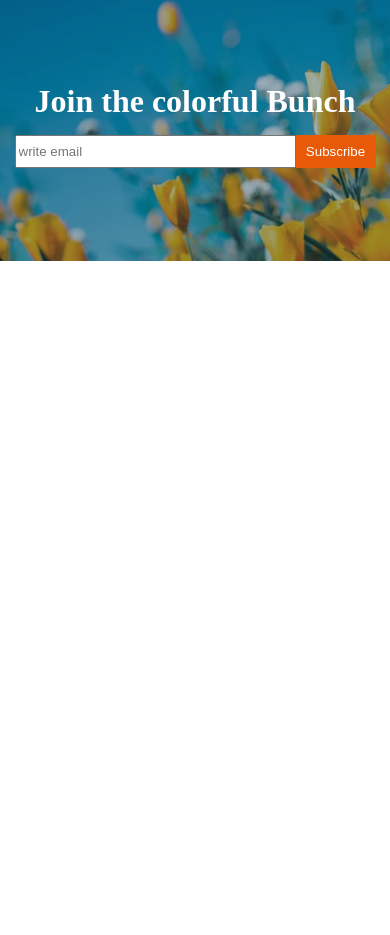
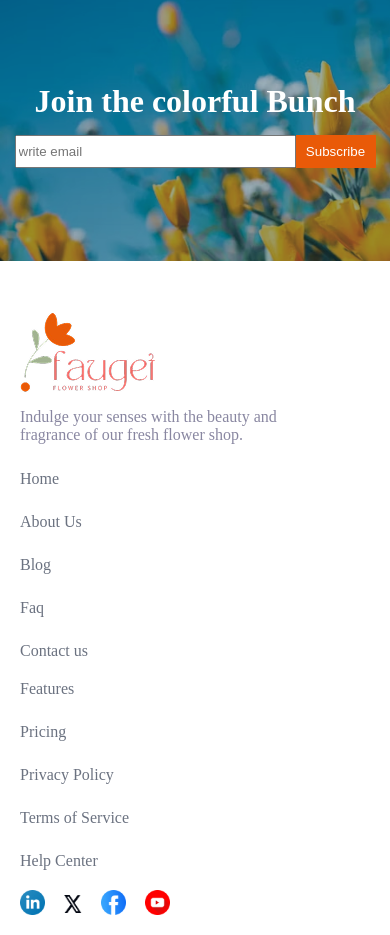
Before and after one commit to sarwarx369/assignment-2, a plain HTML site: page index.html in a window 390 px wide. Shown: the part 4028-4963 px from the top of the page. Before the commit the page ends 4339 px from the top, so only its background shows below. Drawn offline with Linux system fonts and the light colour scheme.

Commit message:
responsive footer added

```diff
--- a/flower.css
+++ b/flower.css
@@ -243,6 +243,41 @@ ul {
 .join-controls {
   display: flex;
 }
+/* footer sec */
+.footer {
+  display: grid;
+  grid-template-columns: 2fr repeat(3, 1fr);
+  max-width: 950px;
+  margin: 20px auto;
+}
+.linksa,
+.linksb {
+  display: flex;
+  flex-direction: column;
+  gap: 25px;
+}
+.linksa a,
+.linksb a {
+  text-decoration: none;
+  color: rgba(107, 114, 128, 1);
+}
+.icons {
+  display: flex;
+  gap: 19px;
+}
+.fimg {
+  width: 25px;
+  height: 25px;
+}
+.twitter {
+  width: 18px;
+  height: 18px;
+  margin-top: 5px;
+}
+.fp {
+  margin-top: 10px;
+  font-size: 1rem;
+}
 /* Responsive part */
 @media screen and (max-width: 576px) {
   .nav-links a {
@@ -352,4 +387,22 @@ ul {
     height: 33px;
     width: 80px;
   }
+  /* footer */
+  .footer {
+    grid-template-columns: 1fr;
+    margin-left: 20px;
+  }
+  .linksb,
+  .icons {
+    margin-top: 20px;
+  }
+  .linksa {
+    margin-top: 26px;
+  }
+  .fp {
+    max-width: 300px;
+  }
+  .br-control {
+    display: none;
+  }
 }
--- a/index.html
+++ b/index.html
@@ -169,5 +169,33 @@
        </div>
       </div>
     </section>
+    <footer class="footer">
+      <div class="flogo">
+        <img src="assets/logo.png" alt="">
+        <p class="fp dark-2">
+          Indulge your senses with the <br class="br-control"> beauty and fragrance of our fresh <br class="br-control"> flower shop.
+        </p>
+      </div>
+      <div class="linksa">
+        <a href="">Home</a>
+        <a href="">About Us</a>
+        <a href="">Blog</a>
+        <a href="">Faq</a>
+        <a href="">Contact us</a>
+      </div>
+      <div class="linksb">
+        <a href="">Features</a>
+        <a href="">Pricing</a>
+        <a href="">Privacy Policy</a>
+        <a href="">Terms of Service</a>
+        <a href="">Help Center</a>
+      </div>
+      <div class="icons">
+        <img class="fimg" src="assets/icon-linkedin.png" alt="">
+        <img class="twitter" src="assets/icon-twitter.png" alt="">
+        <img class="fimg" src="assets/icon-facebook.png" alt="">
+        <img class="fimg" src="assets/icon-youtube.png" alt="">
+      </div>
+    </footer>
   </body>
 </html>
```
